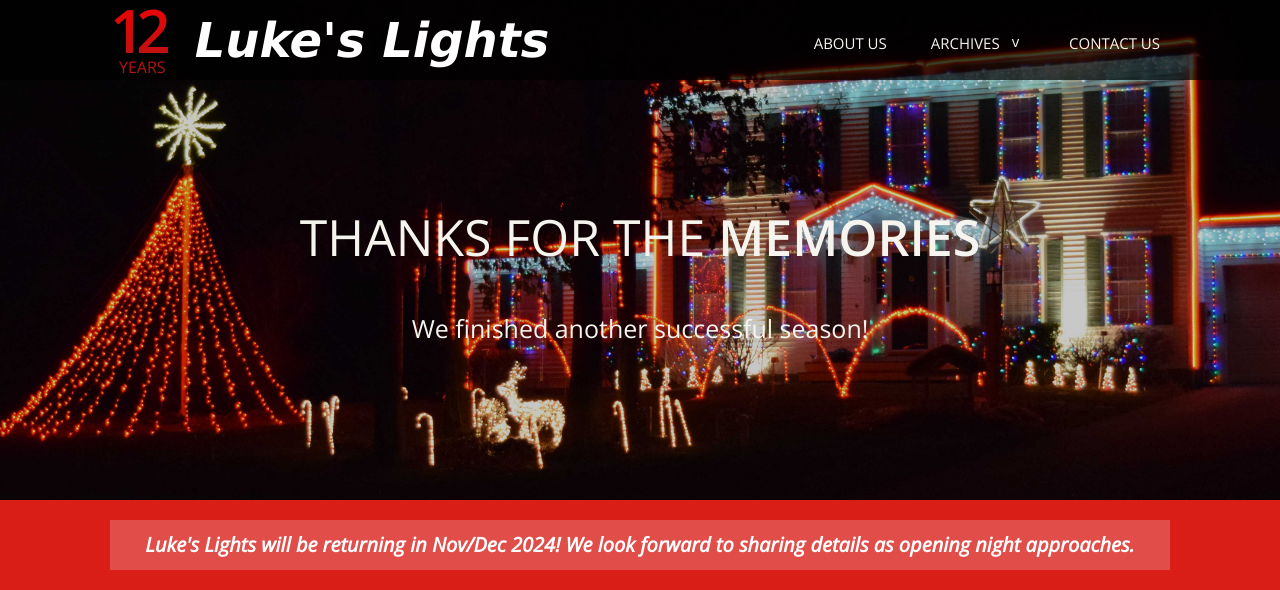
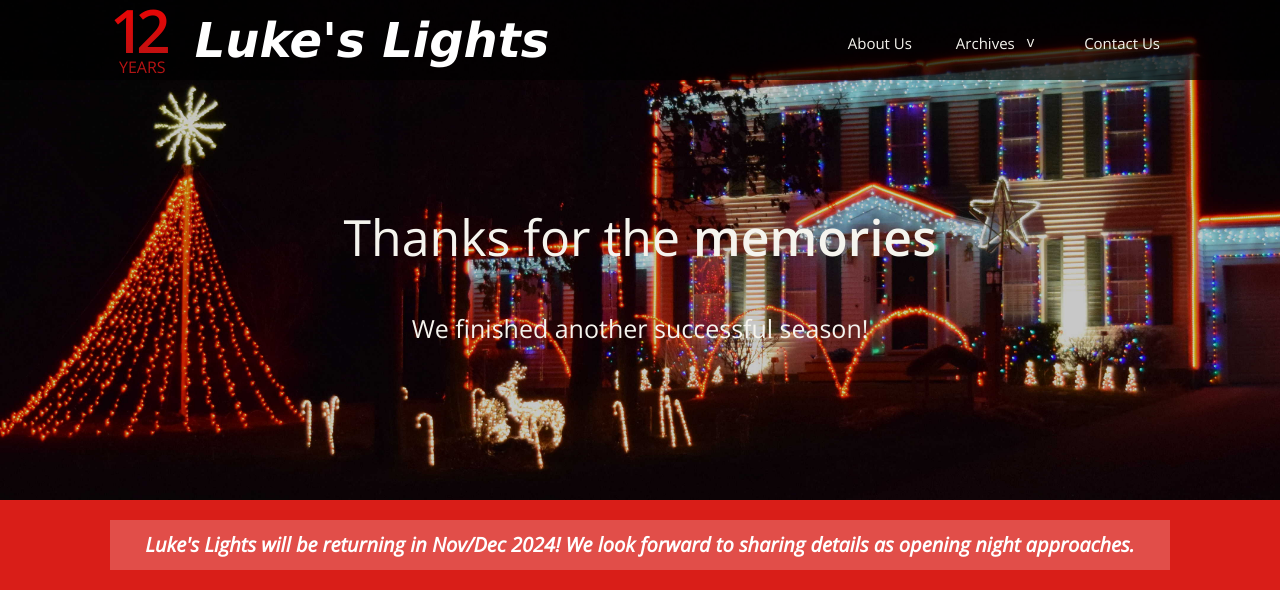
Before and after one commit to ldobson98/lukeslights, a Jekyll site: the page built from index.html, in a window 1280 px wide. Shown: the top 590 px of the page. Built offline with Jekyll 4.4.1, drawn with Linux system fonts in a browser that asks for light colours; nearby versions of some CDN libraries; grey boxes are pictures that could not be loaded.

Commit message:
Update default-full.css

```diff
--- a/assets/default-full.css
+++ b/assets/default-full.css
@@ -45,7 +45,7 @@
 .sec-header h2,
 h2,
 h3 {
-    text-transform: uppercase
+/*     text-transform: uppercase */
 }
 
 a,
```
